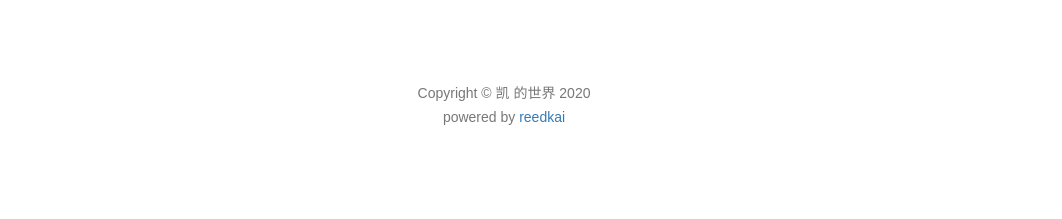
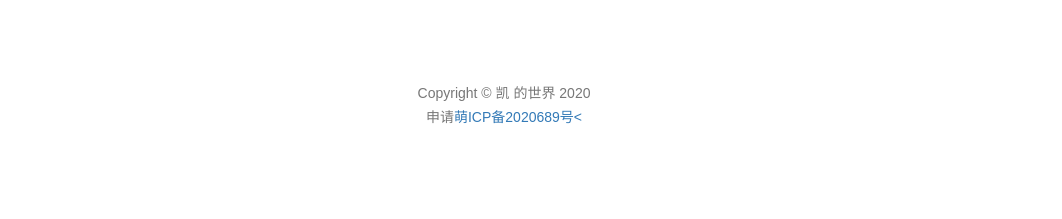
Before and after one commit to 2398954487/2398954487.GitHub.io, a Jekyll site: the page built from index.html, in a window 1280 px wide. Shown: the part 915-1134 px from the top of the page, without its empty margins (136-1198 px from the left). Built offline with Jekyll 4.4.1, drawn with Linux system fonts in a browser that asks for light colours; nearby versions of some CDN libraries; the list of posts is cut into pages by our own code; comment, search, counter and statistics services are not loaded.

Commit message:
Update footer.html

```diff
--- a/_includes/footer.html
+++ b/_includes/footer.html
@@ -94,7 +94,7 @@
                 <p class="copyright text-muted">
                     Copyright &copy; {{ site.title }} {{ site.time | date: '%Y' }}
                     <br>
-                          powered by <a href="https://github.com/2398954487">reedkai</a>
+                          申请<a href="https://icp.gov.moe/?keyword=2020666">萌ICP备2020689号<</a>
                     <!--<iframe
                         style="margin-left: 2px; margin-bottom:-5px;"
                         frameborder="0" scrolling="0" width="100px" height="20px"
```
